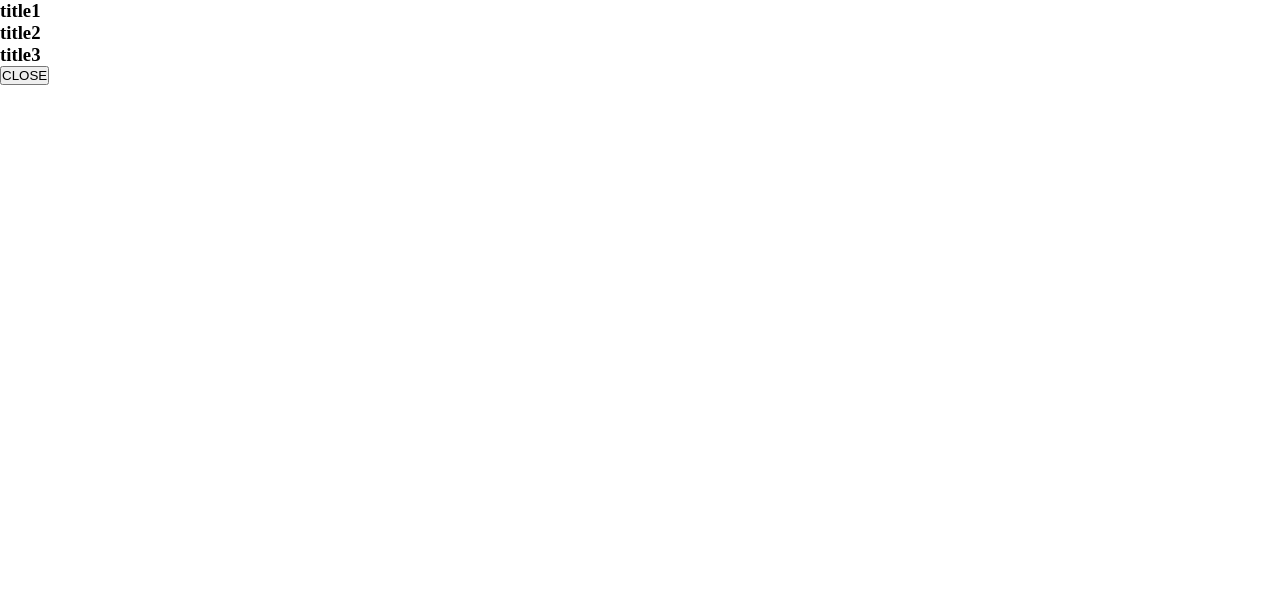
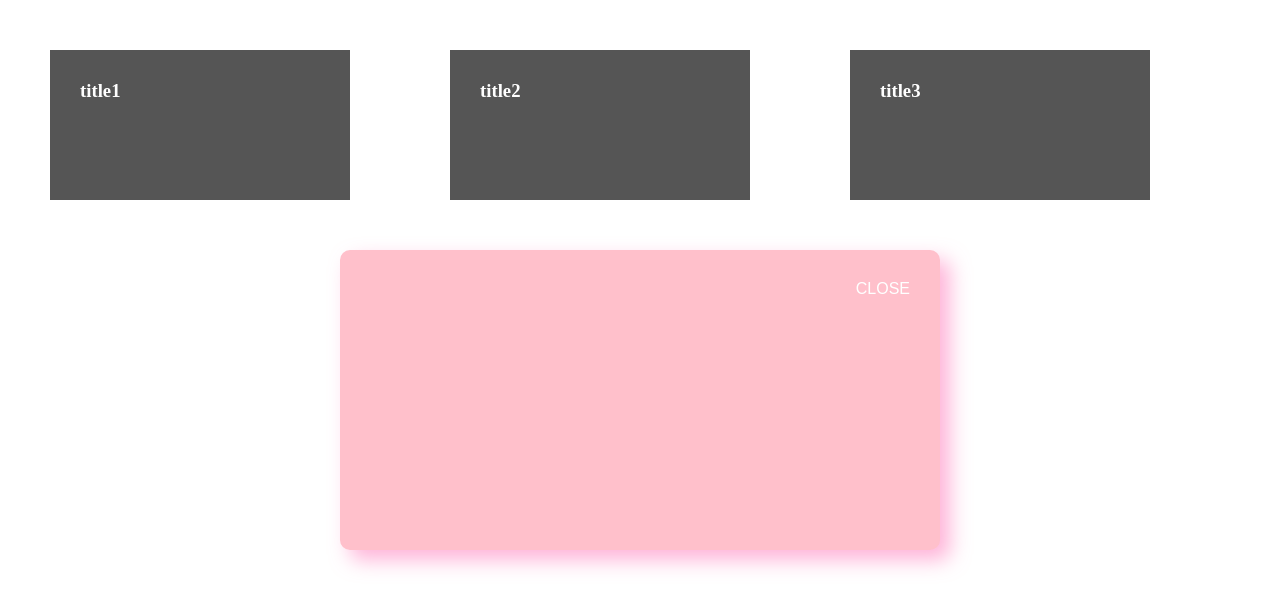
Before and after one commit to chansol4517/create-DOM, a plain HTML site: page index.html in a window 1280 px wide. Drawn offline with Linux system fonts and the light colour scheme.

Commit message:
박스 모달 스타일링

```diff
--- a/js/custom.js
+++ b/js/custom.js
@@ -1,13 +1,11 @@
 //innerHTML을 활용한 동적 DOM생성
-
 const frame = document.querySelector("section");
-
 const data = ["title1", "title2", "title3"];
 
 //전체 태그 문자열이 담길 변수
 let tags = "";
 
-//배열을 반복돌면서 tags 에 생성할 태그 문자열 쌓기
+//배열을 반복돌면서 tags에 생성할 태그 문자열 쌓기
 data.forEach((el) => {
   tags += `
     <article>
@@ -15,8 +13,6 @@ data.forEach((el) => {
     </article>
   `;
 });
-
-console.log(tags);
 
 //section요소안에 최종적으로 DOM생성
 frame.innerHTML = tags;
@@ -28,8 +24,9 @@ asideEl.innerText = "Modal";
 
 //aside요소 안쪽의 복잡한 자식 요소 구조는 innerHTML로 생성
 asideEl.innerHTML = `
+  <div class='con'></div>
   <button>CLOSE</button>
 `;
 
-//자식요소까지 적용된 aside요소를 기존 자식 요소를 유지한 상태에서 추가
-frame.append(asideEl);
+//자식 요소까지 적용된 aside요소를 기존 자식 요소를 유지한 상태에서 추가
+document.body.append(asideEl);
--- a/scss/style.scss
+++ b/scss/style.scss
@@ -1 +1,39 @@
 @import "reset";
+
+section {
+  width: 100%;
+  display: flex;
+
+  article {
+    width: 300px;
+    height: 150px;
+    padding: 30px;
+    background-color: #555;
+    color: #fff;
+    margin: 50px;
+  }
+}
+
+.modal {
+  width: 600px;
+  height: 300px;
+  background-color: pink;
+  border-radius: 10px;
+  box-shadow: 10px 10px 20px rgba(255, 105, 180, 0.5);
+  position: fixed;
+  top: 50%;
+  left: 50%;
+  margin-top: -150px;
+  margin-left: -300px;
+
+  button {
+    border: none;
+    cursor: pointer;
+    background: transparent;
+    color: #fff;
+    font-size: 1rem;
+    position: absolute;
+    top: 30px;
+    right: 30px;
+  }
+}
```
Also changed, not shown: css/style.css, 1 other file.
